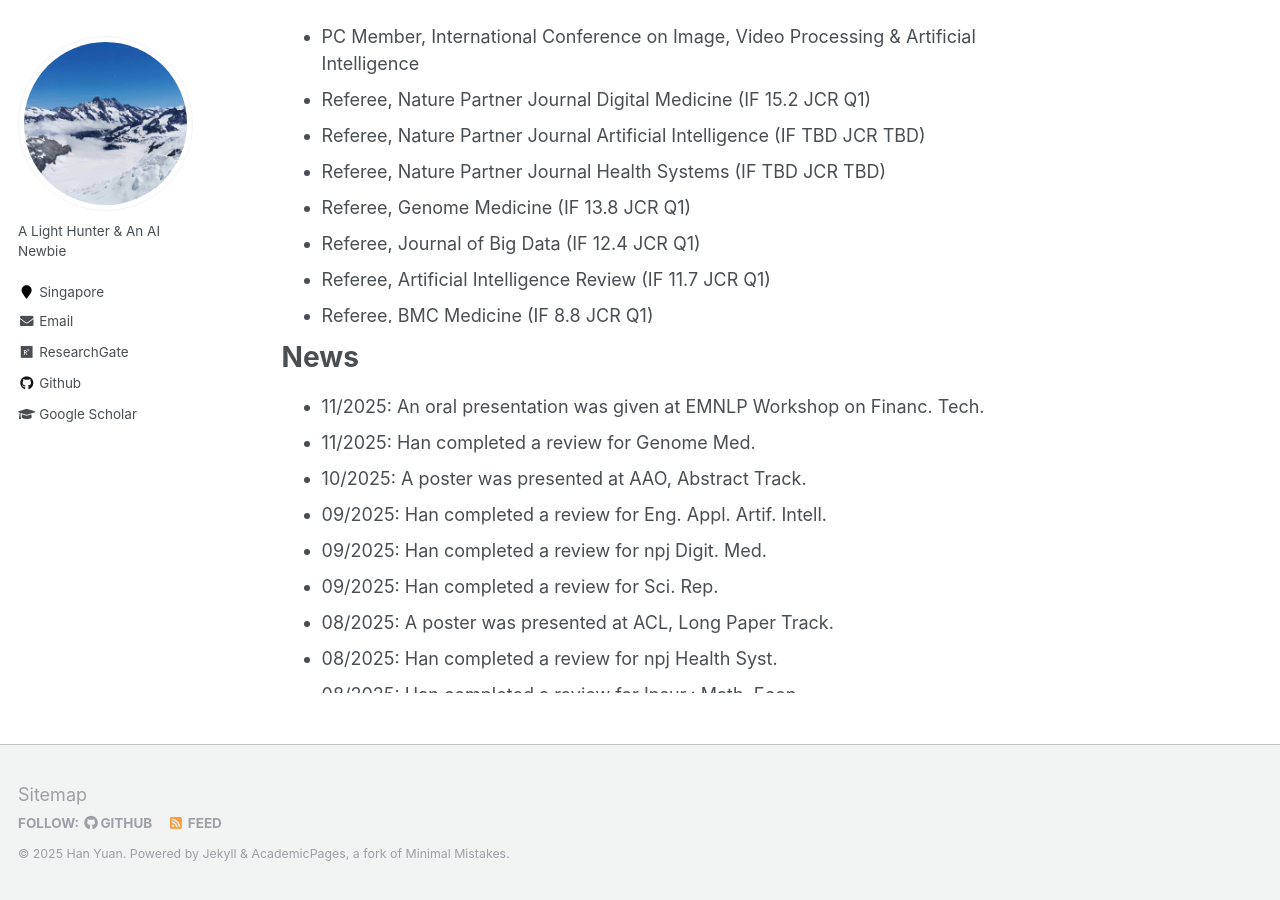
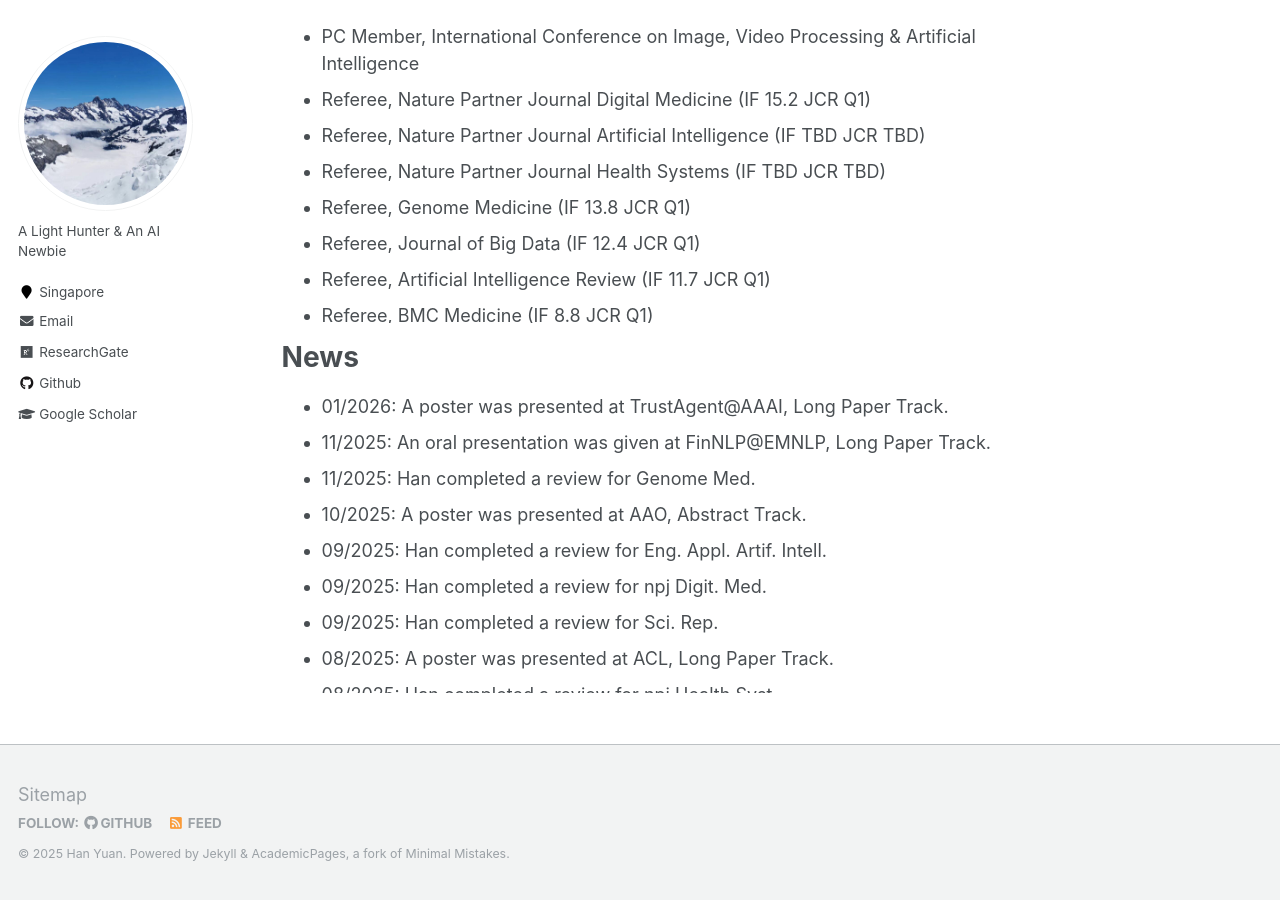
Before and after one commit to Han-Yuan-Med/Han-Yuan-Med.github.io, a Jekyll site: the page built from _pages/about.md, in a window 1280 px wide and 900 px high, scrolled down 968 px. Built offline with Jekyll 4.4.1, drawn with Linux system fonts in a browser that asks for light colours.

Commit message:
Update AAAI

```diff
--- a/_pages/about.md
+++ b/_pages/about.md
@@ -57,7 +58,8 @@ Thank you for visiting my academic website. I invite you to explore the [publica
 
 # News
 <ul style="width: auto; height: 300px; overflow: auto">
-  <li>11/2025: An oral presentation was given at EMNLP Workshop on Financ. Tech.</li>
+  <li>01/2026: A poster was presented at TrustAgent@AAAI, Long Paper Track.</li>
+  <li>11/2025: An oral presentation was given at FinNLP@EMNLP, Long Paper Track.</li>
   <li>11/2025: Han completed a review for Genome Med.</li>
   <li>10/2025: A poster was presented at AAO, Abstract Track.</li>
   <li>09/2025: Han completed a review for Eng. Appl. Artif. Intell.</li>
@@ -78,7 +80,8 @@ Thank you for visiting my academic website. I invite you to explore the [publica
   <li>05/2025: Han completed a review for BMC Med. Inform. Decis. Mak.</li>
   <li>04/2025: A paper was published in Health Care Sci.</li>
   <li>04/2025: Han made an oral presentation at Health Data Science Symposium.</li>
-  <li>04/2025: Two posters were presented at ICLR Workshop on Adv. in Financ. AI.</li>
+  <li>04/2025: A poster was presented at FinAI@ICLR, Long Paper Track.</li>
+  <li>04/2025: A poster was presented at FinAI@ICLR, Short Paper Track.</li>
   <li>04/2025: Han completed a review for Artif. Intell. Rev.</li>
   <li>04/2025: Han completed two reviews for npj Digit. Med.</li>
   <li>04/2025: Han completed a review for Health Care Sci.</li>
```
Also changed, not shown: other parts of _pages/about.md (+1 -0 lines), _pages/publications.md (+1 -0 lines), 1 other file.
